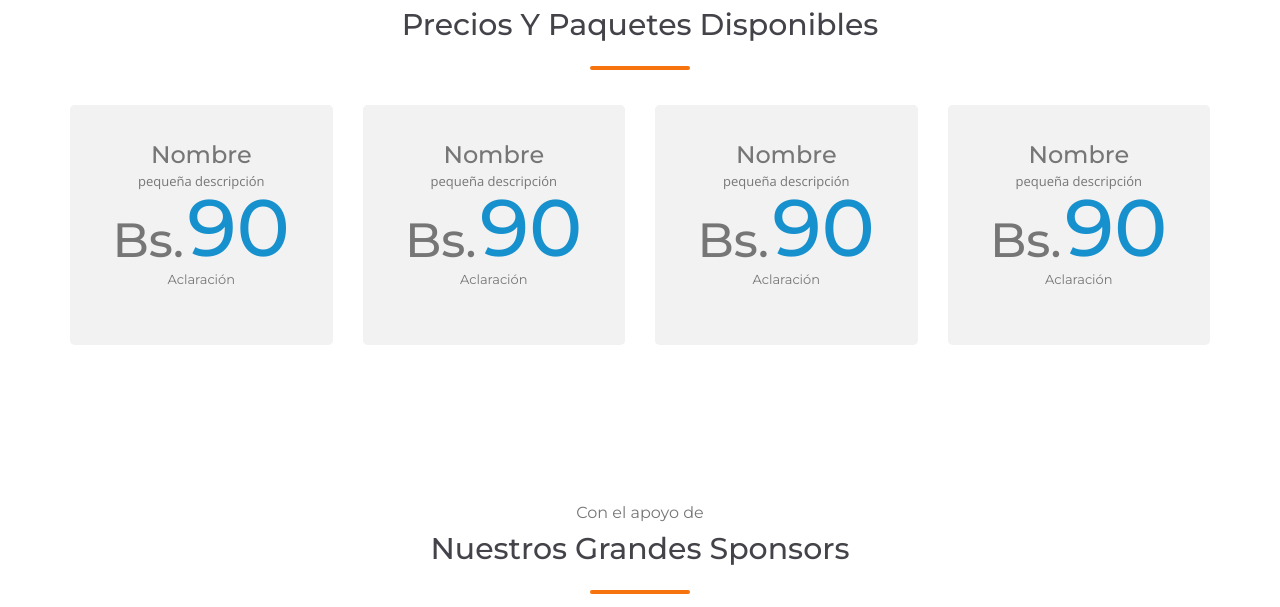
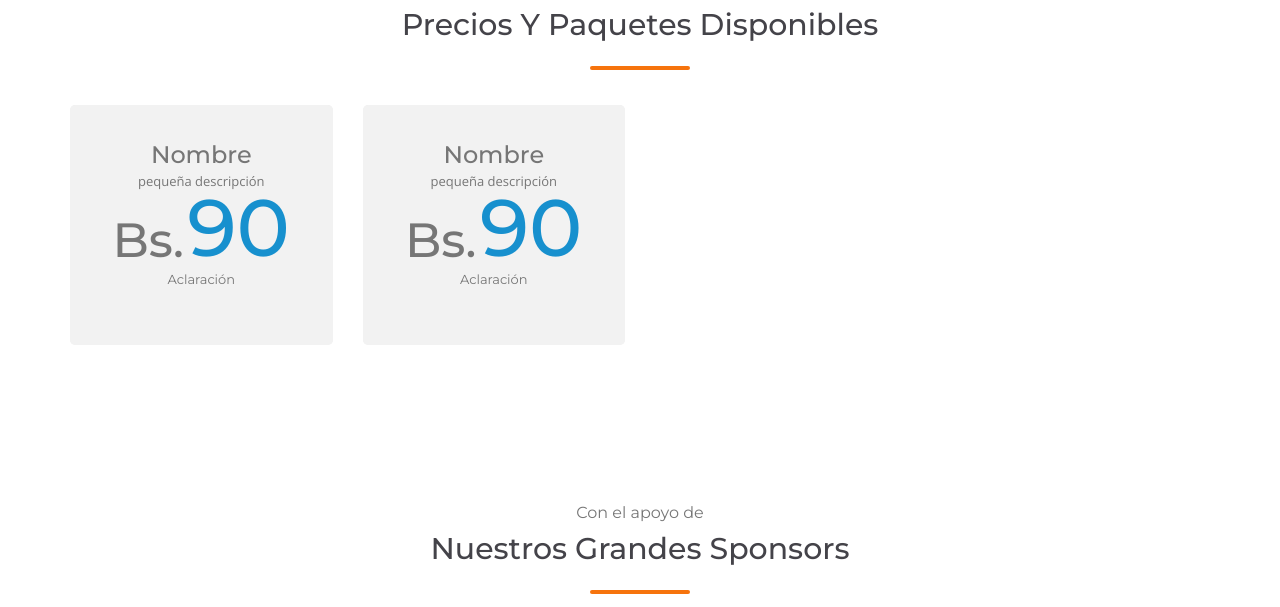
Before and after one commit to ser61/cainco-foro-cuidadesProductivas, a plain HTML site: page index.html in a window 1280 px wide. Shown: the part 4915-5522 px from the top of the page. Drawn offline with nearby package versions, Linux system fonts and the light colour scheme; some packages are replaced by stand-ins of ours; files whose address does not match are found by name.

```diff
--- a/index.html
+++ b/index.html
@@ -3,7 +3,7 @@
 <head>
 	<meta charset="utf-8">
 	<meta http-equiv="X-UA-Compatible" content="IE=edge">
-	<title>The Orgnizer</title>
+	<title>Foros CAINCO</title>
 	<meta name="description" content="">
 	<meta name="viewport" content="width=device-width, initial-scale=1">
 	<link rel="apple-touch-icon" href="apple-touch-icon.png">
@@ -32,7 +32,7 @@
 					<div class="col-xs-12 col-sm-12 col-md-12 col-lg-12">
 						<strong class="tg-logo"><a href="index.html"><img src="images/cainco-logo.png" alt="company logo here"></a></strong>
 						<div class="tg-navigationarea">
-							<a class="tg-btn tg-btnbecommember" style="margin-left: 0px" href="javascript:void(0);">Comprar entradas</a>
+							<a class="tg-btn tg-btnbecommember" style="margin-left: 0px" href="https://multipago.bo">Comprar entradas</a>
 							<nav id="tg-nav" class="tg-nav">
 								<div class="navbar-header">
 									<button type="button" class="navbar-toggle collapsed" data-toggle="collapse" data-target="#tg-navigation" aria-expanded="false">
@@ -105,7 +105,7 @@
 											</p>
 										</div>
 										<div class="tg-btnarea">
-											<a class="tg-btn" href="#">Comprar entradas</a>
+											<a class="tg-btn" href="https://multipago.bo">Comprar entradas</a>
 											<a class="tg-btn" href="#tg-speakers">Conoce a los disertantes</a>
 										</div>
 									</div>
@@ -450,13 +450,7 @@
 			<!--************************************
 					Speakers End
 			*************************************-->
-			<!--************************************
-					Ask Question Start
-			*************************************-->
 
-			<!--************************************
-					Ask Question End
-			*************************************-->
 			<!--************************************
 					Packages Start
 			*************************************-->
@@ -473,6 +467,7 @@
 							</div>
 						</div>
 						<div class="tg-packages">
+
 							<div class="col-xs-6 col-sm-6 col-md-3 col-lg-3">
 								<div class="tg-package tg-companyplan">
 									<div class="tg-packagehead">
@@ -511,44 +506,7 @@
 
 								</div>
 							</div>
-							<div class="col-xs-6 col-sm-6 col-md-3 col-lg-3">
-								<div class="tg-package tg-companyplan">
-									<div class="tg-packagehead">
-										<figure class="tg-themepostimg">
-											<img src="images/packages/img-04.jpg" alt="image description">
-											<figcaption class="tg-packagedetail">
-												<h3>Nombre</h3>
-												<span>pequeña descripción</span>
-												<h4>
-													<sub>Bs. </sub>
-													<span>90</span>
-													<em>Aclaración</em>
-												</h4>
-											</figcaption>
-										</figure>
-									</div>
 
-								</div>
-							</div>
-							<div class="col-xs-6 col-sm-6 col-md-3 col-lg-3">
-								<div class="tg-package tg-companyplan">
-									<div class="tg-packagehead">
-										<figure class="tg-themepostimg">
-											<img src="images/packages/img-04.jpg" alt="image description">
-											<figcaption class="tg-packagedetail">
-												<h3>Nombre</h3>
-												<span>pequeña descripción</span>
-												<h4>
-													<sub>Bs. </sub>
-													<span>90</span>
-													<em>Aclaración</em>
-												</h4>
-											</figcaption>
-										</figure>
-									</div>
-
-								</div>
-							</div>
 						</div>
 					</div>
 				</div>
```
